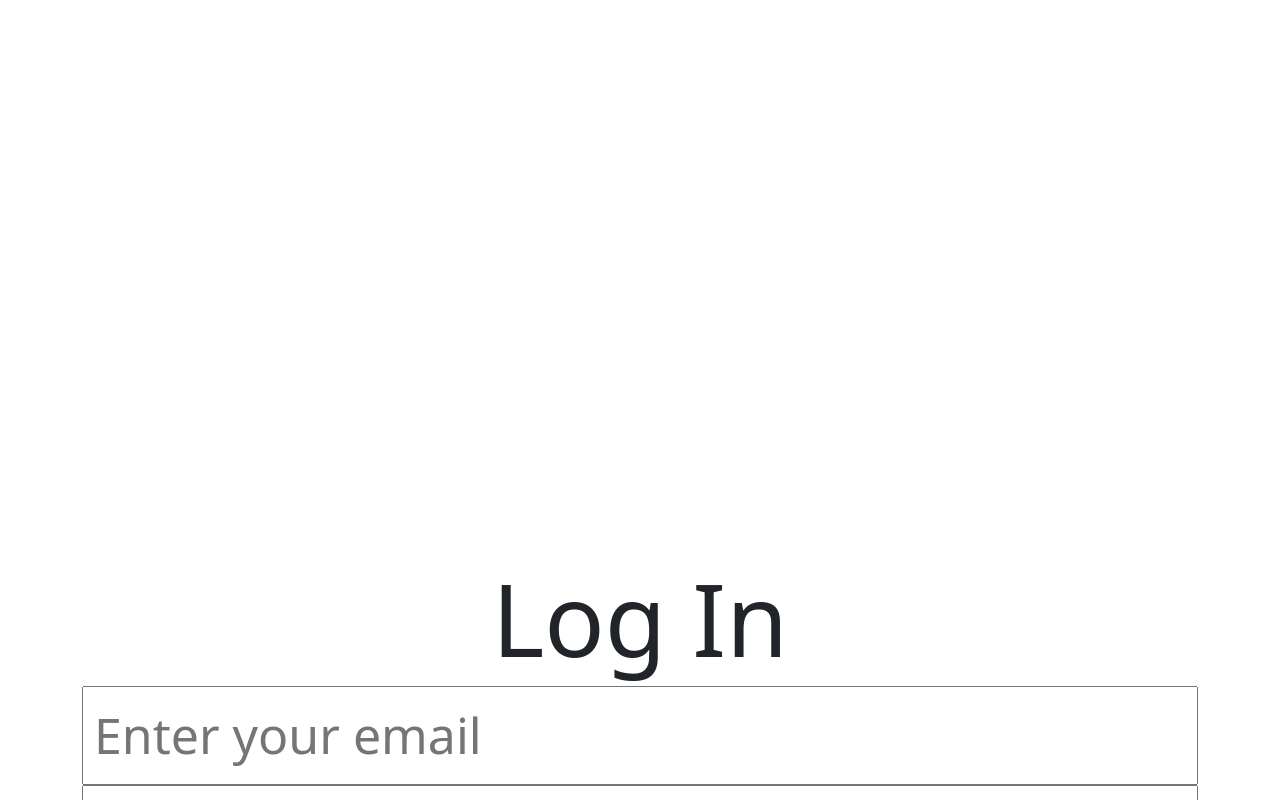
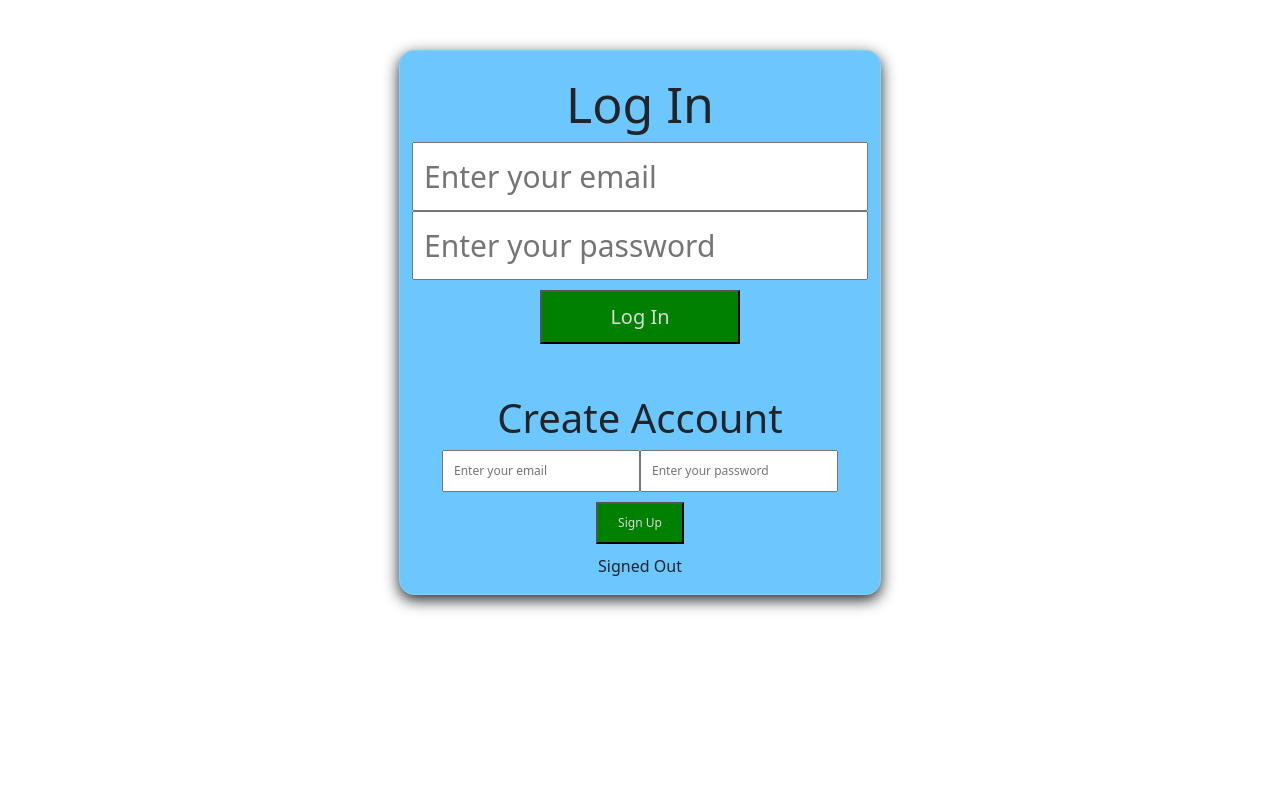
Before and after one commit to diegolorenzo12/HealthHub_MediHacks_2023, a React (Create React App) app in the folder Client/: page /signUp in a window 1280 px wide. Shown: the top 800 px of the page. Built offline with nearby package versions, Linux system fonts and the light colour scheme; no server answers.

Commit message:
better ui log in

```diff
--- a/Client/src/App.js
+++ b/Client/src/App.js
@@ -5,11 +5,16 @@ import AuthDetails from './components/AuthDetails';
 
 function App() {
   return (
-    <div className="App">
-      <SignIn />
-      <SignUp />
-      <AuthDetails />
-    </div>
+
+      <div className="App">
+        <div className="box">
+          <SignIn />
+          <SignUp />
+          <AuthDetails />
+        </div>
+      </div>
+
+
   );
 }
 
--- a/Client/src/components/AuthDetails.jsx
+++ b/Client/src/components/AuthDetails.jsx
@@ -23,6 +23,7 @@ const AuthDetails = () => {
     signOut(auth)
       .then(() => {
         console.log("sign out successful");
+        alert("Sign out succesful");
       })
       .catch((error) => console.log(error));
   };
--- a/Client/src/components/auth/SignIn.jsx
+++ b/Client/src/components/auth/SignIn.jsx
@@ -13,16 +13,18 @@ const SignIn = () => {
     signInWithEmailAndPassword(auth, email, password)
       .then((userCredential) => {
         console.log(userCredential);
+        alert("Sign in succesful");
       })
       .catch((error) => {
         console.log(error);
+        alert("Invalid Username/Password");
       });
   };
 
   return (
-    <div className="sign-in-container" class = "container">
+    <div className="sign-in-container" class="container">
         <form onSubmit={signIn}>
-        <h1 class="h1-1">Log In</h1>
+          <h1 className="h1-1">Log In</h1>
           <input className="SignIn"
             type="email"
             placeholder="Enter your email"
--- a/Client/src/components/auth/SignUp.jsx
+++ b/Client/src/components/auth/SignUp.jsx
@@ -13,14 +13,16 @@ const SignUp = () => {
     createUserWithEmailAndPassword(auth, email, password)
       .then((userCredential) => {
         console.log(userCredential);
+        alert("Sign in Successful");
       })
       .catch((error) => {
         console.log(error);
+        alert("Email already in use");
       });
   };
 
   return (
-    <div className="sign-in-container">
+    <div className="sign-in-container" class="container2">
       <form onSubmit={signUp}>
         <h1>Create Account</h1>
         <input
--- a/Client/src/firebase.js
+++ b/Client/src/firebase.js
@@ -6,7 +6,7 @@ import { getAuth } from "firebase/auth";
 
 console.log(process.env.firebaseapiKey);
 
-
+/*
 const firebaseConfig = {
   apiKey: process.env.firebaseapiKey,
   authDomain: process.env.firebaseauthDomain,
@@ -16,8 +16,16 @@ const firebaseConfig = {
   messagingSenderId: process.env.firebasemessagingSenderId,
   appId: process.env.firebaseappId,
 };
-
-
+*/
+const firebaseConfig = {
+  apiKey: "AIzaSyBrjbIzv4YF03lL3CAPPLX4nurHpPiXV1o",
+  authDomain: "new2-7973e.firebaseapp.com",
+  databaseURL: "https://new2-7973e-default-rtdb.firebaseio.com",
+  projectId: "new2-7973e",
+  storageBucket: "new2-7973e.appspot.com",
+  messagingSenderId: "134424328616",
+  appId: "1:134424328616:web:7a9b003823cf04d3dcc59d"
+};
 // Initialize Firebase
 const app = initializeApp(firebaseConfig);
 
--- a/Client/src/index.css
+++ b/Client/src/index.css
@@ -5,6 +5,12 @@ body {
       sans-serif;
     -webkit-font-smoothing: antialiased;
     -moz-osx-font-smoothing: grayscale;
+    margin: 0;
+    padding: 0;
+    display: flex;
+    justify-content: center;
+    align-items: center;
+    background-color: #ffbaba; /* Color de fondo de la página */
   }
 
   code {
@@ -16,7 +22,7 @@ body {
     display: block;
     margin: 0 auto;
     padding: 10px;
-    font-size: 50px;
+    font-size: 30px;
     width: 100%;
 
   }
@@ -26,15 +32,53 @@ body {
     display: inline-block;
     margin: 10px auto;
     padding: 10px 20px;
-    font-size: 50px;
+    width: 200px;
+    background-color: green;
+    color: rgb(217, 217, 217);
+    font-size: 20px;
+    margin-bottom: 50px;
 
   }
 
+  .container2 input {
+    display: run-in;
+    margin: 0 auto;
+    padding: 10px;
+    font-size: 12px;
+
+  }
+
+
+  .container2 button {
+    display: block;
+    margin: 10px auto;
+    padding: 10px 20px;
+    width: auto;
+    height: auto;
+    background-color: green;
+    color: rgb(217, 217, 217);
+    font-size: 12px;
+    margin-bottom: 10px;
+
+  }
+
+
   .container{
     text-align: center;
+    position: relative;
   }
 
   .h1-1{
-    font-size: 100px;
-    margin-top: 50%;
+    font-size: 50px;
+    margin-top: 5%;
   }
+
+  .box{
+    margin-top: 50px;
+    width: auto;
+    height: auto;
+    border: 1px solid rgb(131, 207, 255);
+    background-color: rgb(109, 199, 255);
+    border-radius: 15px;
+    box-shadow: 0 5px 15px;
+  }
```
Also changed, not shown: Client/public/index.html (+0 -10 lines). Lines whose indentation alone changed are shown as unchanged.
